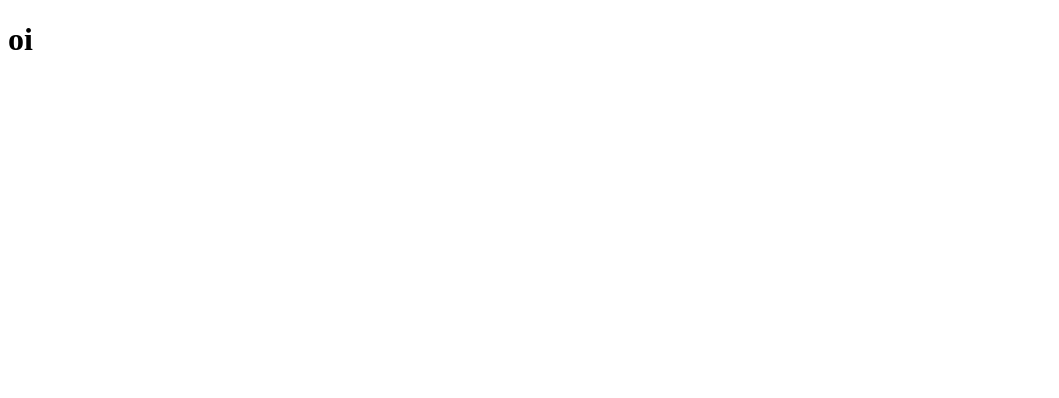
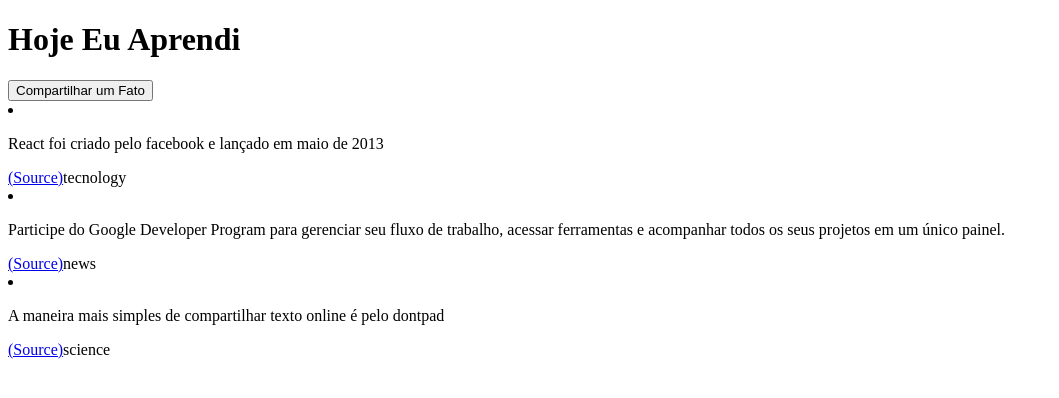
Before and after one commit to andreas96sousa/Today-I-Learned, a React (Vite) app: page / in a window 1280 px wide. Shown: the top 398 px of the page, without its empty margins (0-1059 px from the left). Built offline with nearby package versions, Linux system fonts and the light colour scheme.

Commit message:
feat: implementar estrutura inicial de componentes

```diff
--- a/src/App.tsx
+++ b/src/App.tsx
@@ -1,10 +1,65 @@
+import FactList from "./components/FactList"
+import Header from "./components/Header"
+import type { Fact } from "./types"
+import { use, useState } from "react"
 
-export default function App(){
+const INITIAL_FACTS: Fact[] = [
+  {
+    id: 1,
+    text: 'React foi criado pelo facebook e lançado em maio de 2013',
+    source: 'http://react.dev',
+    category: 'tecnology',
+    votes_interesting: 22,
+    votes_mindblowing: 9,
+    votes_false: 1,
+    create_at: '2026-05-14T20:52:52Z'
+  }, {
+    id: 2,
+    text: 'Participe do Google Developer Program para gerenciar seu fluxo de trabalho, acessar ferramentas e acompanhar todos os seus projetos em um único painel.',
+    source: 'http://google.dev',
+    category: 'news',
+    votes_interesting: 15000,
+    votes_mindblowing: 9000,
+    votes_false: 153600,
+    create_at: '2026-05-14T21:52:52Z'
+  }, {
+    id: 3,
+    text: 'A maneira mais simples de compartilhar texto online é pelo dontpad',
+    source: 'http://dontpad.com',
+    category: 'science',
+    votes_interesting: 220,
+    votes_mindblowing: 900,
+    votes_false: 0,
+    create_at: '2026-05-14T22:52:52Z'
+  },
+]
 
 
-  return(
+export default function App() {
+  const [facts, setFacts] = useState<Fact[]>(INITIAL_FACTS)
+  const [currentCategory, setCurrentCategory] = useState<string>('all')
+  const [showForm, setShowForm] = useState<boolean>(false)
+
+  const displayedFact = currentCategory === 'all'
+  ? facts
+  : facts.filter(fact => fact.category === currentCategory)
+
+  function handleToggleForm(){
+    setShowForm(showForm => !showForm)
+  }
+
+  return (
     <>
-      <h1>oi</h1>
+      <Header
+      showForm={showForm}
+      onToggleForm={handleToggleForm}
+      />
+      {showForm && <p>Aqui conterá um formulário</p>}
+      <main>
+        <FactList
+        facts={displayedFact}
+        />
+      </main>
     </>
   )
 }
```
